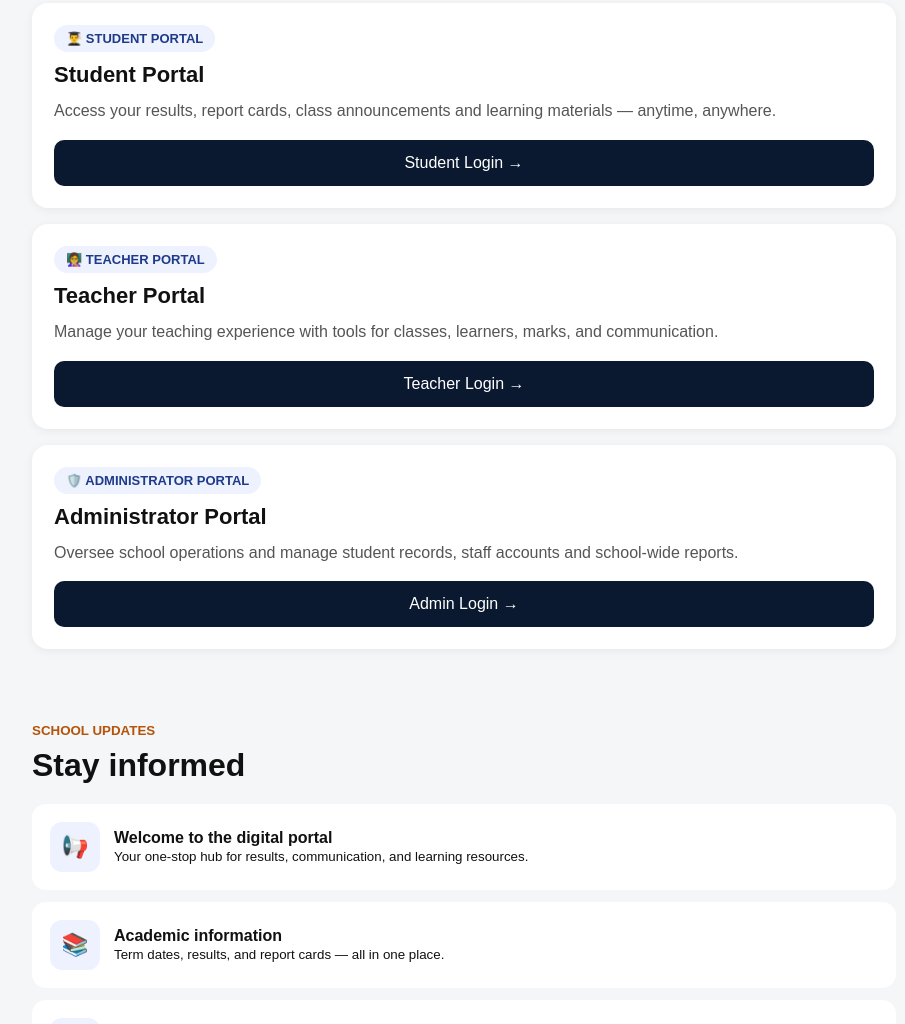
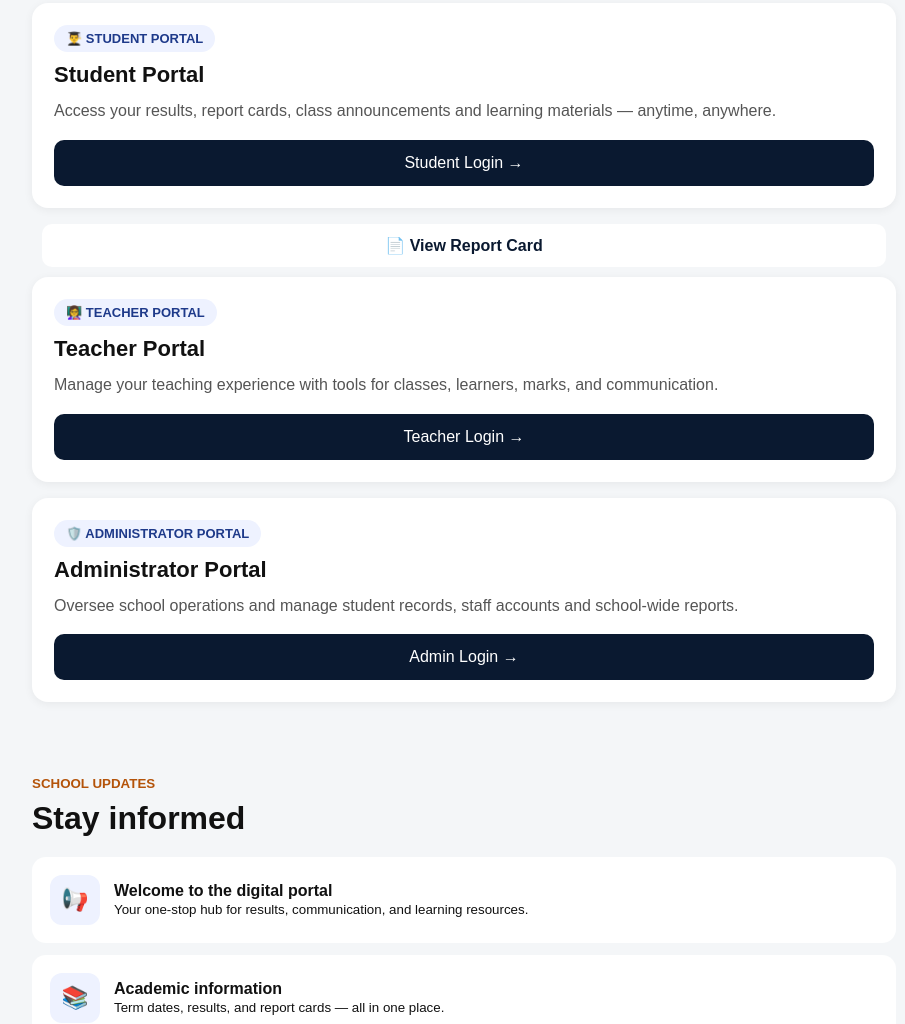
Before and after one commit to ksamuelfavour-wq/School-portal-, a plain HTML site: page index.html in a window 1280 px wide. Shown: the part 740-1764 px from the top of the page, without its empty margins (176-1081 px from the left). Drawn offline with Linux system fonts and the light colour scheme.

Commit message:
Update index.html

```diff
--- a/index.html
+++ b/index.html
@@ -85,7 +85,7 @@
     <p>Access your results, report cards, class announcements and learning materials — anytime, anywhere.</p>
     <a class="login-btn" href="#">Student Login →</a>
   </div>
-
+<a href="report.html?student=1" style="display:block;background:#fff;color:#0a1930;padding:12px;border-radius:10px;text-align:center;font-weight:bold;margin:10px;text-decoration:none">📄 View Report Card</a>
   <div class="card">
     <span class="pill">👩‍🏫 TEACHER PORTAL</span>
     <h3>Teacher Portal</h3>
```
